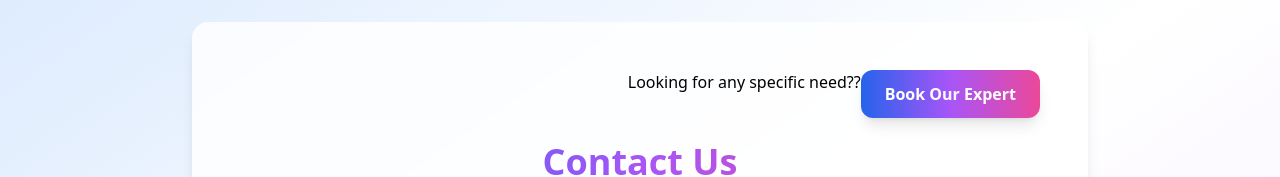
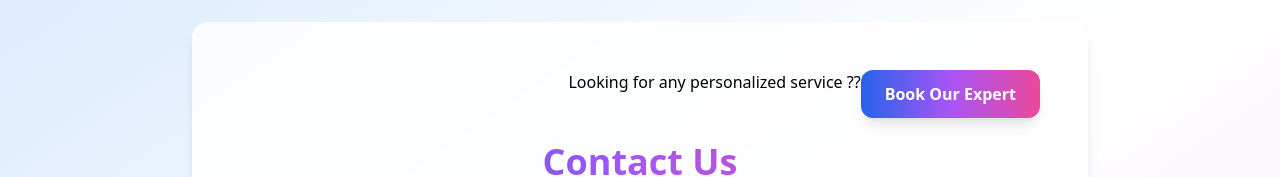
Before and after one commit to venupala-tt/propnz, a Next.js app: page /contact in a window 1280 px wide. Shown: the part 202-379 px from the top of the page. Built offline with nearby package versions, Linux system fonts and the light colour scheme.

Commit message:
Update page.tsx

```diff
--- a/app/contact/page.tsx
+++ b/app/contact/page.tsx
@@ -16,7 +16,7 @@ export default function Home() {
       >
 {/* Top-right link */}
         <div className="flex justify-end mb-6">
-          <h2>Looking for any specific need??</h2>
+          <h2>Looking for any personalized service ??</h2>
        <Link
               href="/pages/book-an-expert"
               className="px-6 py-3 rounded-xl shadow-lg font-semibold text-white
```
